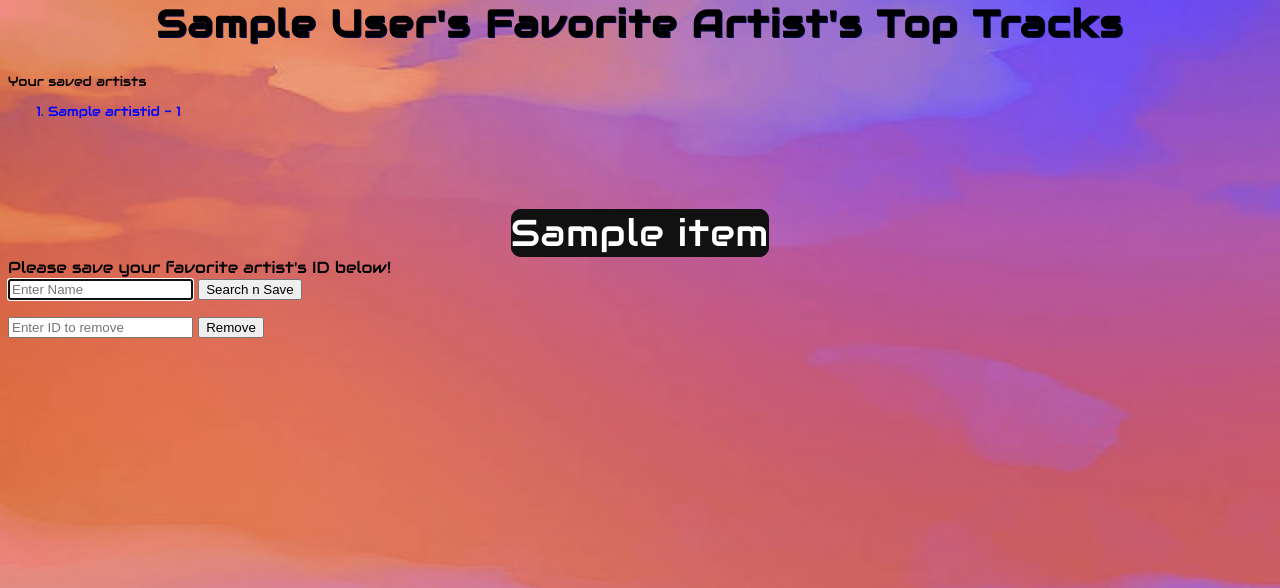
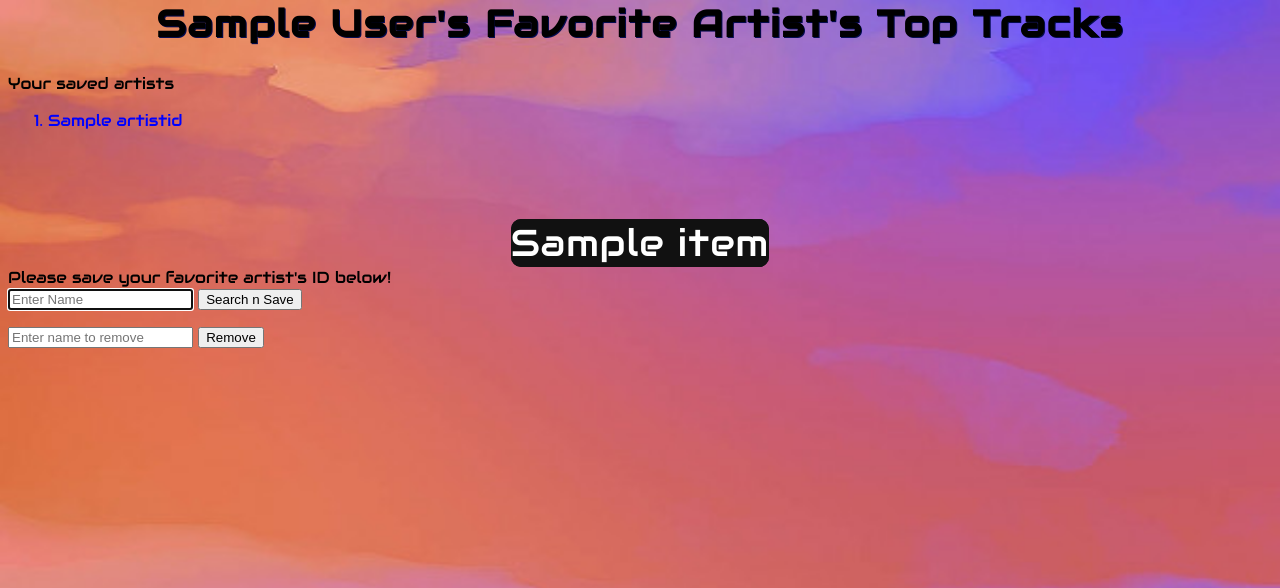
Before and after one commit to csc4350-f21/FaveMusic, a Flask app: page /home in a window 1280 px wide. Shown: the part 49-637 px from the top of the page. Run offline with Flask 2, Linux system fonts and the light colour scheme; a user stored in the database is signed in; tables that the repository leaves empty hold one stand-in row (values such as "Sample post"); grey boxes marked "Sample" are stand-in pictures; a database or web service that is not in the repository returns one stand-in record (values such as "Sample title"); data that the repository does not hold is empty.

Commit message:
ready to merge with main

```diff
--- a/main.py
+++ b/main.py
@@ -10,10 +10,11 @@ from flask_login import (
     LoginManager,
     current_user,
 )
+
 import spotify
 import random
 import genius
-from sqlalchemy import exc, insert
+from sqlalchemy import exc
 
 load_dotenv(find_dotenv())
 
@@ -25,6 +26,8 @@ app.config["SECRET_KEY"] = os.getenv("SECRET_KEY")
 app.config["SQLALCHEMY_DATABASE_URI"] = os.getenv("DATABASE_URL")
 #   Gets rid of a warning
 app.config["SQLALCHEMY_TRACK_MODIFICATIONS"] = False
+app.config["SQLALCHEMY_POOL_SIZE"] = 20
+app.config["SQLALCHEMY_POOL_TIMEOUT"] = 300
 
 # init SQLAlchemy so we can use it later in our models
 db = SQLAlchemy(app)
@@ -154,37 +157,30 @@ def toptrack_post():
 
     artist_name = spotify.artist_info(token, get_id)
 
-    # new_artist = models.ArtistID(
-    #     user_id=current_user.id, artistid=get_id, artistname=artist_name
-    # )
+    new_artist = models.ArtistID(
+        user_id=current_user.id,
+        artistid=get_id + "-" + str(current_user.id),
+        artistname=artist_name,
+    )
 
     # add the new aritst id to the database
-    # db.session.add(new_artist)
-    # try:
-    #     db.session.commit()
-    #     return redirect(url_for("user_page"))
-    # except exc.SQLAlchemyError:
-    #     flash(artist_name + " already exists. Try something else.")
-    #     return redirect(url_for("toptrack"))
-
-    # db.session.commit()
-    db.session.execute(
-        insert(
-            models.ArtistID,
-            values=(current_user.id, get_id, artist_name),
-            prefixes=["OR IGNORE"],
-        )
-    )
-    return redirect(url_for("toptrack"))
+    db.session.add(new_artist)
+    try:
+        db.session.commit()
+        return redirect(url_for("user_page"))
+    except exc.SQLAlchemyError:
+        flash(artist_name + " already exists. Try something else.")
+        return redirect(url_for("toptrack"))
 
 
 @app.route("/musicdelete", methods=["GET", "POST"])
 @login_required
 def music_delete():
 
-    delete_id = request.form.get("delete_id")
-    models.ArtistID.query.filter_by(artistid=delete_id).delete()
-    models.ArtistID.query.filter_by(artistname=delete_id).delete()
+    delete_name = request.form.get("delete_name")
+    db.session.query(models.ArtistID).filter_by(
+        user_id=current_user.id, artistname=delete_name
+    ).delete()
     db.session.commit()
 
     return redirect(url_for("toptrack"))
@@ -200,7 +196,8 @@ def user_page():
     user_data = models.ArtistID.query.filter_by(user_id=current_user.id).all()
 
     for data in user_data:
-        artistid_list.append(data.artistid)
+        dataid = data.artistid.replace("-" + str(current_user.id), "")
+        artistid_list.append(dataid)
         artistname_list.append(data.artistname)
 
     if "get_id" in globals():
@@ -234,7 +231,6 @@ def user_page():
         "music.html",
         name=current_user.name,
         len=len(artistid_list),
-        artistid_list=artistid_list,
         artistname_list=artistname_list,
         tracktitle=tracktitle,
         trackpic=trackpic,
--- a/static/style.css
+++ b/static/style.css
@@ -36,7 +36,7 @@ h1 {
 
 .list {
   text-align: left;
-  font-size:10pt;
+  font-size:12pt;
   width: 40%;
 
 }
--- a/templates/music.html
+++ b/templates/music.html
@@ -44,7 +44,7 @@
     <nav>
       <ol>
         {%for i in range(0, len)%}
-        <li style="color:blue;">{{artistname_list[i]}} - {{artistid_list[i]}}</li>
+        <li style="color:blue;">{{artistname_list[i]}}</li>
         {%endfor%}
       </ol>
     </nav>
@@ -79,14 +79,14 @@
     {% endif %}
     {% endwith %}
     <form method="POST" action="/musicadd">
-      <div class="save">
+      <div>
         <input type="text" name="get_name" placeholder="Enter Name" autofocus="">
         <button>Search n Save</button>
       </div>
     </form>
     <form method="POST" action="/musicdelete">
-      <div class="delete">
-        <input type="text" name="delete_id" placeholder="Enter ID to remove" autofocus="">
+      <div>
+        <input type="text" name="delete_name" placeholder="Enter name to remove" autofocus="">
         <button>Remove</button>
       </div>
     </form>
```
